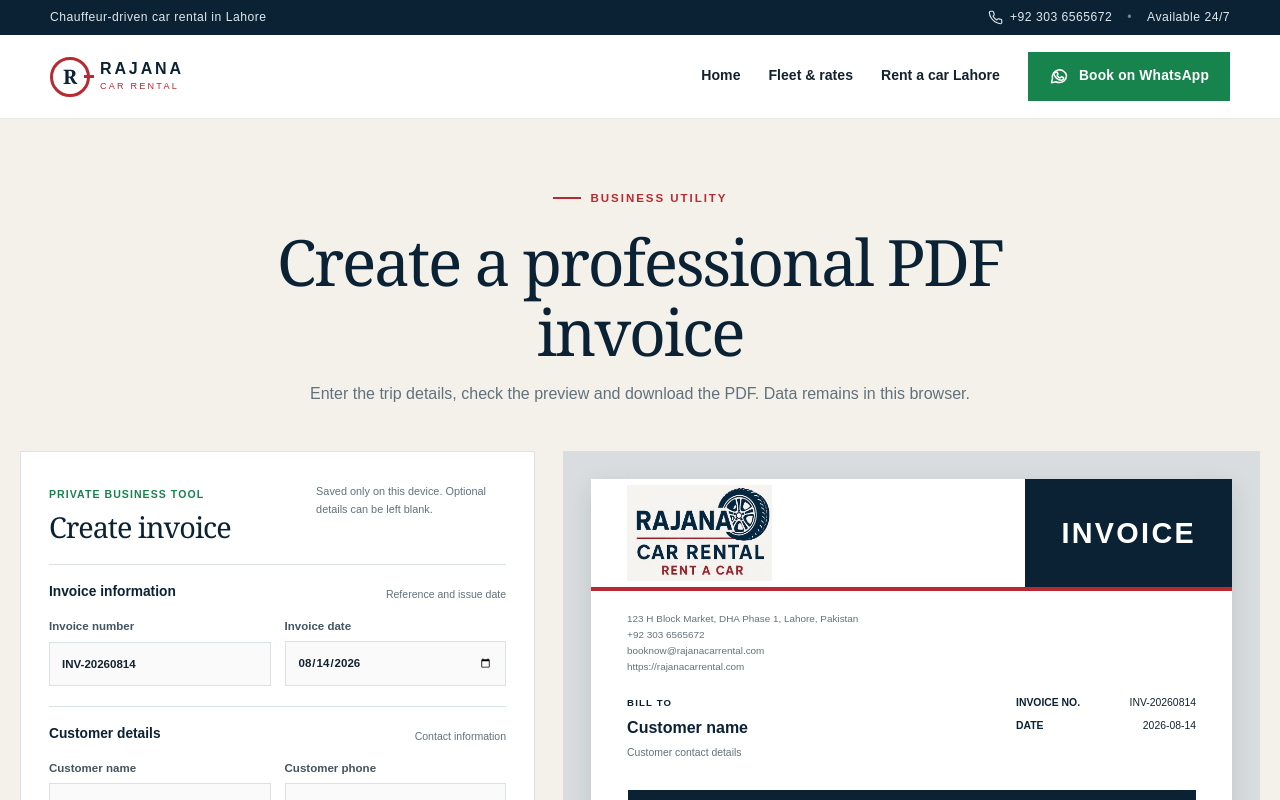
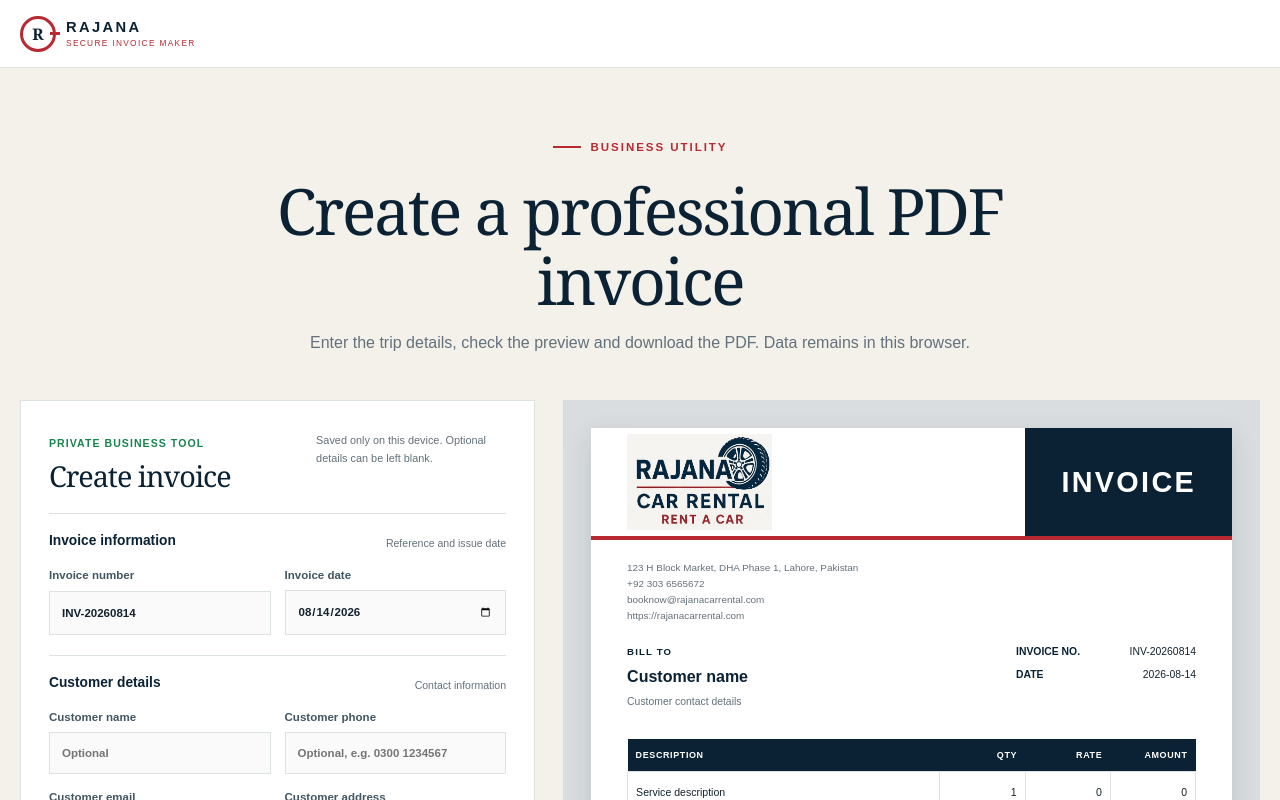
Before and after one commit to awaisanwar12/Rajana-Car-rental, a Next.js app: page /invoice in a window 1280 px wide. Shown: the top 800 px of the page. Built offline with nearby package versions, Linux system fonts and the light colour scheme.

Commit message:
Speed up private invoice loading

```diff
--- /dev/null
+++ b/src/app/invoice/invoice-shell.css
@@ -0,0 +1,36 @@
+.invoice-tool-header {
+  align-items: center;
+  background: #fff;
+  border-bottom: 1px solid var(--line);
+  display: flex;
+  height: 68px;
+  padding: 0 max(20px, calc((100% - 1400px) / 2));
+}
+
+.invoice-tool-header > a {
+  align-items: center;
+  display: inline-flex;
+  gap: 10px;
+  line-height: 1;
+}
+
+.invoice-tool-header strong {
+  color: var(--navy);
+  display: block;
+  font-size: 0.92rem;
+  letter-spacing: 0.16em;
+}
+
+.invoice-tool-header small {
+  color: var(--red);
+  display: block;
+  font-size: 0.52rem;
+  letter-spacing: 0.16em;
+  margin-top: 4px;
+}
+
+.invoice-tool-header .wordmark-wheel {
+  font-size: 1rem;
+  height: 36px;
+  width: 36px;
+}
--- /dev/null
+++ b/src/app/invoice/layout.tsx
@@ -0,0 +1,18 @@
+import { site } from "@/lib/site";
+import "./invoice-shell.css";
+
+export default function InvoiceLayout({ children }: Readonly<{ children: React.ReactNode }>) {
+  return (
+    <>
+      <header className="invoice-tool-header no-print">
+        {/* A plain link keeps the private tool free of the public navigation bundle. */}
+        {/* eslint-disable-next-line @next/next/no-html-link-for-pages */}
+        <a href="/" aria-label={`${site.name} home`}>
+          <span className="wordmark-wheel" aria-hidden="true">R</span>
+          <span><strong>RAJANA</strong><small>SECURE INVOICE MAKER</small></span>
+        </a>
+      </header>
+      <main id="main-content">{children}</main>
+    </>
+  );
+}
--- a/src/app/layout.tsx
+++ b/src/app/layout.tsx
@@ -1,10 +1,6 @@
 import type { Metadata, Viewport } from "next";
-import { Footer } from "@/components/Footer";
-import { Header } from "@/components/Header";
-import { WhatsAppFloat } from "@/components/WhatsAppFloat";
 import { site } from "@/lib/site";
 import "./globals.css";
-import "./contact-float.css";
 
 export const metadata: Metadata = {
   metadataBase: new URL(site.url),
@@ -29,32 +25,9 @@
 export const viewport: Viewport = { width: "device-width", initialScale: 1, themeColor: "#0b2235" };
 
 export default function RootLayout({ children }: Readonly<{ children: React.ReactNode }>) {
-  const structuredData = {
-    "@context": "https://schema.org",
-    "@type": ["LocalBusiness", "AutoRental"],
-    "@id": `${site.url}/#business`,
-    name: site.name,
-    url: site.url,
-    telephone: site.phoneHref,
-    email: site.email,
-    image: `${site.url}/images/honda-civic-rs.jpg`,
-    priceRange: "PKR 6,000–25,000",
-    address: { "@type": "PostalAddress", streetAddress: "123 H Block Market, DHA Phase 1", addressLocality: "Lahore", addressRegion: "Punjab", addressCountry: "PK" },
-    areaServed: ["Lahore", "Islamabad", "Faisalabad", "Karachi", "Pakistan"],
-    openingHoursSpecification: [{ "@type": "OpeningHoursSpecification", dayOfWeek: ["Monday", "Tuesday", "Wednesday", "Thursday", "Friday", "Saturday", "Sunday"], opens: "00:00", closes: "23:59" }],
-    contactPoint: { "@type": "ContactPoint", telephone: site.phoneHref, contactType: "reservations", availableLanguage: ["English", "Urdu"] },
-  };
-
   return (
     <html lang="en-PK">
-      <body>
-        <a className="skip-link" href="#main-content">Skip to content</a>
-        <Header />
-        <main id="main-content">{children}</main>
-        <Footer />
-        <WhatsAppFloat />
-        <script type="application/ld+json" dangerouslySetInnerHTML={{ __html: JSON.stringify(structuredData).replace(/</g, "\\u003c") }} />
-      </body>
+      <body>{children}</body>
     </html>
   );
 }
--- a/src/components/WhatsAppFloat.tsx
+++ b/src/components/WhatsAppFloat.tsx
@@ -1,14 +1,7 @@
-"use client";
-
-import { usePathname } from "next/navigation";
 import { PhoneIcon, WhatsAppIcon } from "./Icons";
 import { site, whatsappUrl } from "@/lib/site";
 
 export function WhatsAppFloat() {
-  const pathname = usePathname();
-
-  if (pathname.startsWith("/invoice")) return null;
-
   return (
     <nav className="contact-float" aria-label="Quick contact">
       <a className="call-float" href={`tel:${site.phoneHref}`} aria-label={`Call Rajana Car Rental at ${site.phoneDisplay}`}>
```
Also changed, not shown: src/app/(public)/layout.tsx (added, +34 -0 lines), worker/index.mjs (+19 -2 lines), src/app/(public)/fleet/page.tsx (renamed from src/app/fleet/page.tsx), src/app/(public)/page.tsx (renamed from src/app/page.tsx), src/app/(public)/rent-a-car-lahore/page.tsx (renamed from src/app/rent-a-car-lahore/page.tsx), 1 other file (tests, documents, lock files or other folders).
